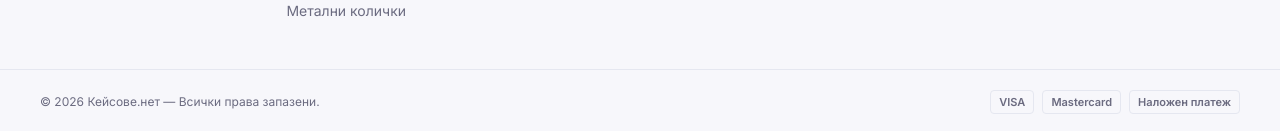
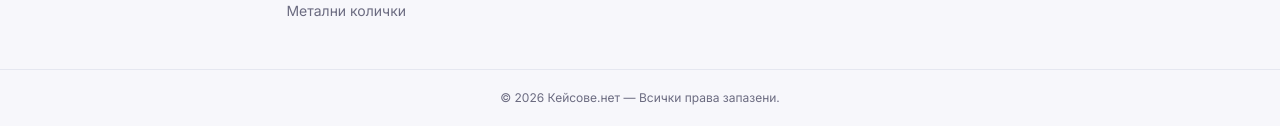
Before and after one commit to belcevbozidar-sudo/kasove-net, a Next.js app: page /cart in a window 1280 px wide. Shown: the part 1048-1179 px from the top of the page. Built offline with nearby package versions, Linux system fonts and the light colour scheme; no server answers.

Commit message:
feat: remove payment option badges from footer bottom

```diff
--- a/src/components/Footer.tsx
+++ b/src/components/Footer.tsx
@@ -102,15 +102,11 @@ export default function Footer() {
       </div>
 
       <div className="border-t border-border-c">
-        <div className="mx-auto max-w-7xl container-p flex flex-col sm:flex-row items-center justify-between gap-3 py-5 text-xs text-text-muted">
+        <div className="mx-auto max-w-7xl container-p flex items-center justify-center py-5 text-xs text-text-muted">
           <p>© {new Date().getFullYear()} Кейсове.нет — Всички права запазени.</p>
-          <div className="flex items-center gap-2 text-[11px] font-semibold">
-            <span className="rounded border border-border-c px-2 py-1">VISA</span>
-            <span className="rounded border border-border-c px-2 py-1">Mastercard</span>
-            <span className="rounded border border-border-c px-2 py-1">Наложен платеж</span>
-          </div>
         </div>
       </div>
+
     </footer>
   );
 }
```
